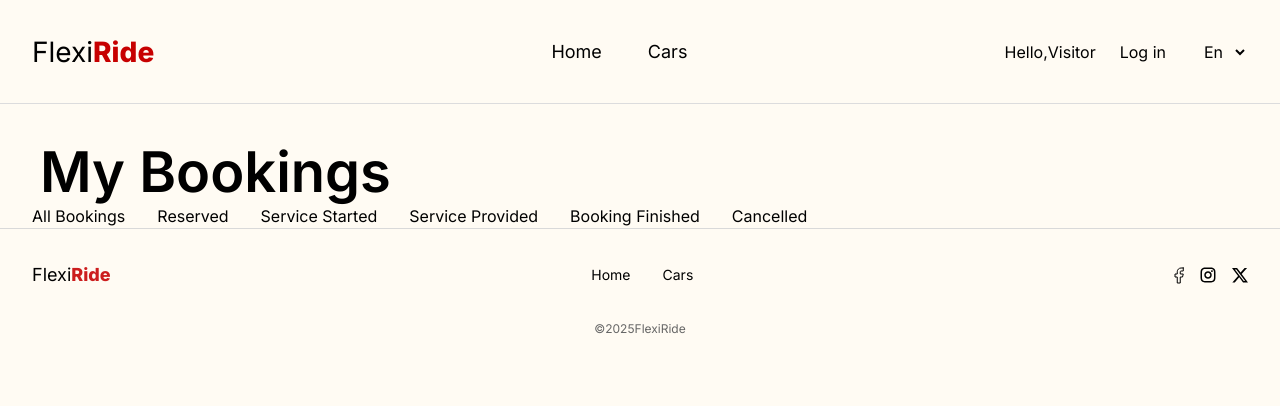
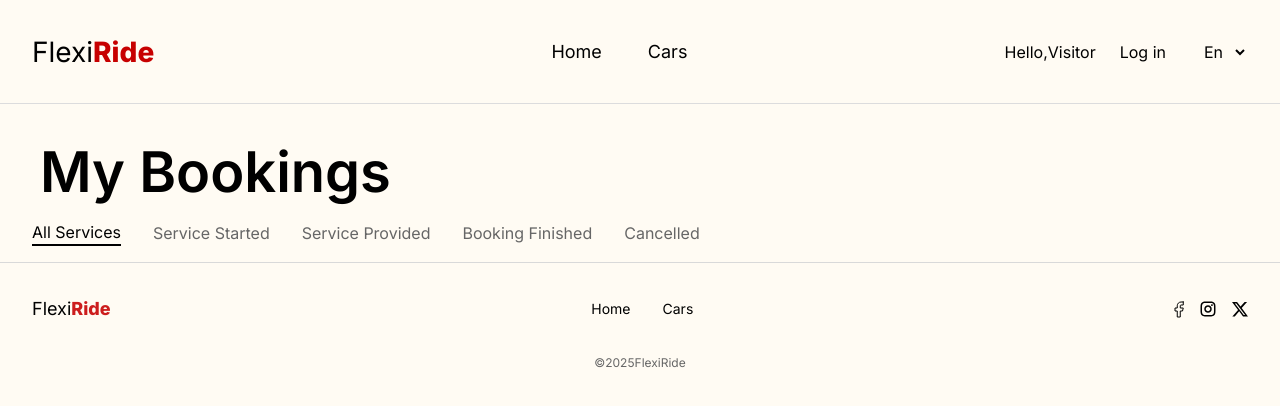
Before and after one commit to JitVmro/car-rental-app, an Angular app in the folder frontend/: page /bookings in a window 1280 px wide. Shown: the top 406 px of the page. Built offline with nearby package versions, Linux system fonts and the light colour scheme.

Commit message:
Added Tabs to Booking Page

```diff
--- a/frontend/src/app/features/bookings-section/bookings-section.component.html
+++ b/frontend/src/app/features/bookings-section/bookings-section.component.html
@@ -1,12 +1,29 @@
-<h1 class="text-5xl sm:text-[56px] flex justify-center ml-0 min-[800px]:justify-start min-[800px]:ml-[40px] leading-16 font-semibold mt-9">My Bookings</h1>
+<h1 class="text-5xl sm:text-[56px] flex justify-center ml-0 min-[800px]:justify-start min-[800px]:ml-[40px] leading-16 font-semibold mt-9 mb-4">My Bookings</h1>
 <section
-class="ml-0 min-[800px]:ml-8 flex flex-col min-[800px]:flex-row items-center gap-4 min-[800px]:gap-8 justify-start">
-<a
-class="">
-All Bookings</a>
-<a href="">Reserved</a>
-<a href="">Service Started</a>
-<a href="">Service Provided</a>
-<a href="">Booking Finished</a>
-<a href="">Cancelled</a>
+class="mx-2 my-4 min-[800px]:ml-8 flex overflow-x-auto text-nowrap justify-between min-[800px]:flex-row items-center gap-4 min-[800px]:gap-8 min-[800px]:justify-start">
+<a (click)="setActive(0)"
+[ngClass]="{' text-black border-b-2':active === 0,
+            ' text-[#666]':active!==0}"
+            >
+            All Services</a>
+
+<a (click)="setActive(1)"
+[ngClass]="{' text-black border-b-2':active === 1,
+            ' text-[#666]':active!==1}"
+            >
+            Service Started</a>
+
+<a (click)="setActive(2)"
+[ngClass]="{' text-black border-b-2':active === 2,
+            ' text-[#666]':active!==2}"
+>Service Provided</a>
+
+<a (click)="setActive(3)"
+[ngClass]="{' text-black border-b-2':active === 3,
+            ' text-[#666]':active!==3}">
+Booking Finished</a>
+
+<a (click)="setActive(4)"
+[ngClass]="{' text-black border-b-2':active === 4,
+            ' text-[#666]':active!==4}"> Cancelled</a>
 </section>
--- a/frontend/src/app/features/bookings-section/bookings-section.component.ts
+++ b/frontend/src/app/features/bookings-section/bookings-section.component.ts
@@ -1,11 +1,20 @@
+import { CommonModule } from '@angular/common';
 import { Component } from '@angular/core';
 
 @Component({
   selector: 'app-bookings-section',
-  imports: [],
+  imports: [CommonModule],
   templateUrl: './bookings-section.component.html',
   styleUrl: './bookings-section.component.css'
 })
 export class BookingsSectionComponent {
+  active: number = 0;
 
+  setActive(index: number) {
+    this.active = index;
+  }
+
+  isActive(index: number) {
+    return this.active === index;
+  }
 }
```
